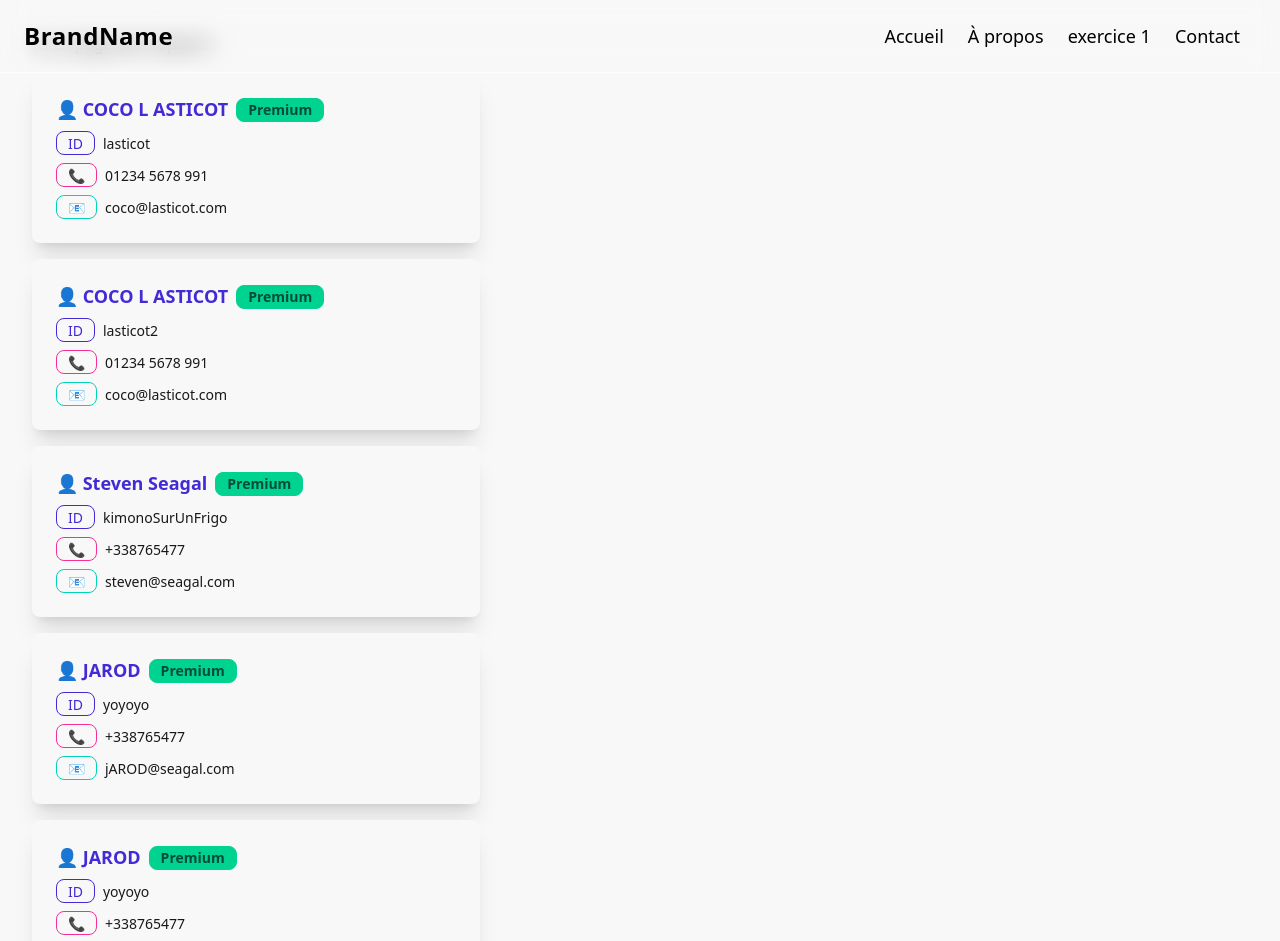
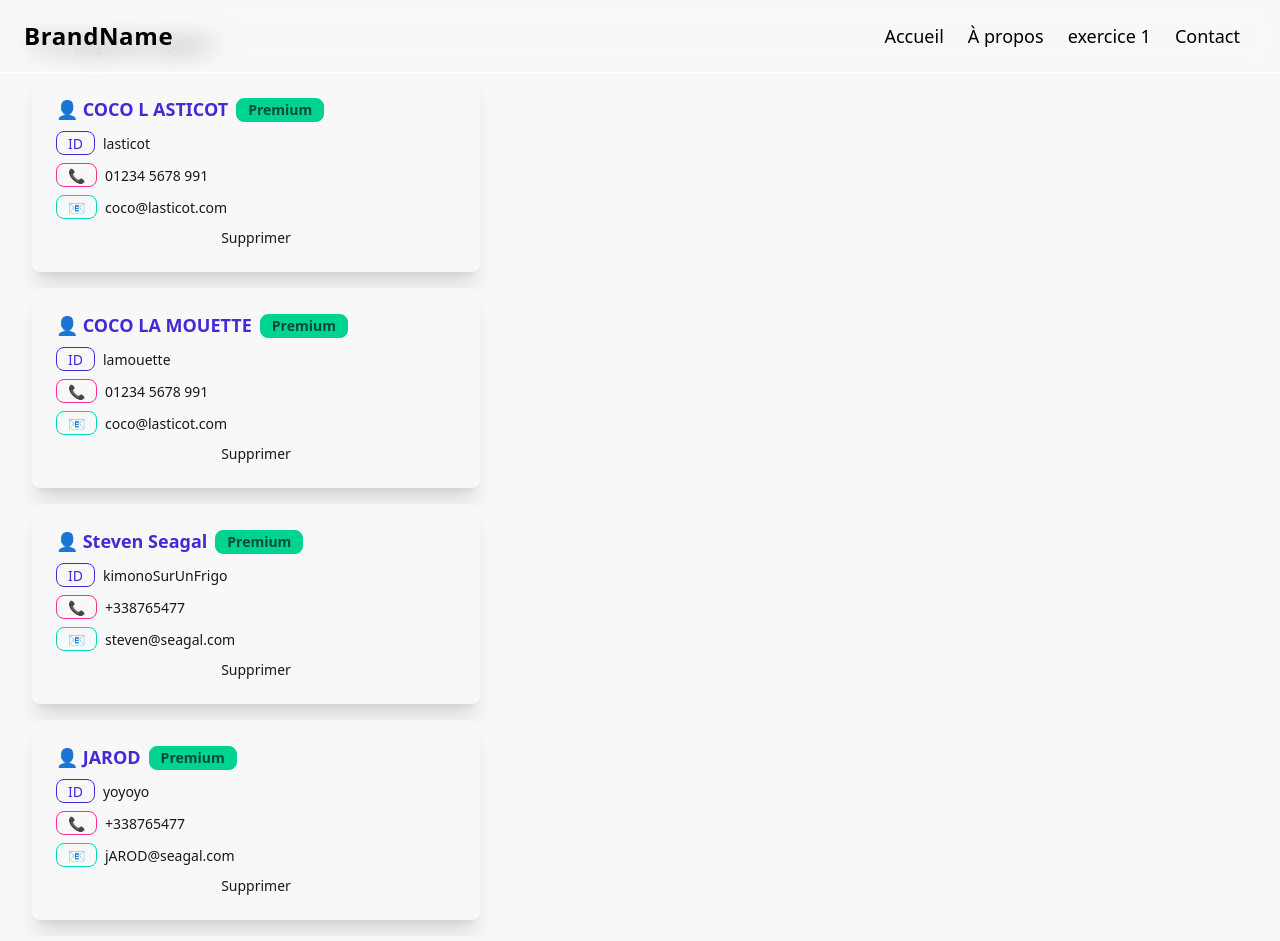
Before and after one commit to emsouk/CoursVue, a Vue app: page /OnFriends in a window 1280 px wide. Shown: the top 941 px of the page. Built offline with nearby package versions, Linux system fonts and the light colour scheme.

Commit message:
Ajout de l'exo props et emmit

```diff
--- a/src/components/Onfriends.vue
+++ b/src/components/Onfriends.vue
@@ -16,10 +16,14 @@
     :unAmiPhone="ami.phone"
     :unAmiMail="ami.email"
     :premium="ami.premium"
+    @suppr = deleteFriend($event)
     ></props>
+
+
+
 </template>
 
-<script setup lang='ts'>
+<script setup>
 import Props from './props.vue';
 import {ref} from 'vue';
 
@@ -33,8 +37,8 @@ const lesAmis = ref([
         premium: true
     },
     {
-        id: 'lasticot2',
-        name: 'COCO L ASTICOT',
+        id: 'lamouette',
+        name: 'COCO LA MOUETTE',
         phone: '01234 5678 991',
         email: 'coco@lasticot.com',
         premium: true
@@ -54,11 +58,16 @@ const lesAmis = ref([
         premium: true
     },
     {
-        id: 'yoyoyo',
-        name: "JAROD",
+        id: 'loulou',
+        name: "LOULOU",
         phone: '+338765477',
         email: 'jAROD@seagal.com',
         premium: true
     }
 ]);
+
+function deleteFriend(id){
+    console.log(id);
+    lesAmis.value.splice(id, 1);
+}
 </script>
--- a/src/components/props.vue
+++ b/src/components/props.vue
@@ -24,7 +24,7 @@
                     {{ unAmiMail }}
                 </p>
             </div>
-
+            <button @click="deleteFriend">Supprimer</button>
             <!-- <div class="card-actions justify-end mt-4">
                 <button class="btn btn-sm btn-primary">Contacter</button>
             </div> -->
@@ -32,7 +32,11 @@
     </div>
 </template>
 
-<script setup lang="ts">
+<script setup >
+import { defineProps, defineEmits } from 'vue';
+
+const emit = defineEmits(["suppr"])
+
 const props = defineProps({
     id: {
         type: String,
@@ -56,4 +60,8 @@ const props = defineProps({
         default: false,
     },
 })
+
+function deleteFriend(){
+    emit("suppr",props.id)
+}
 </script>
```
